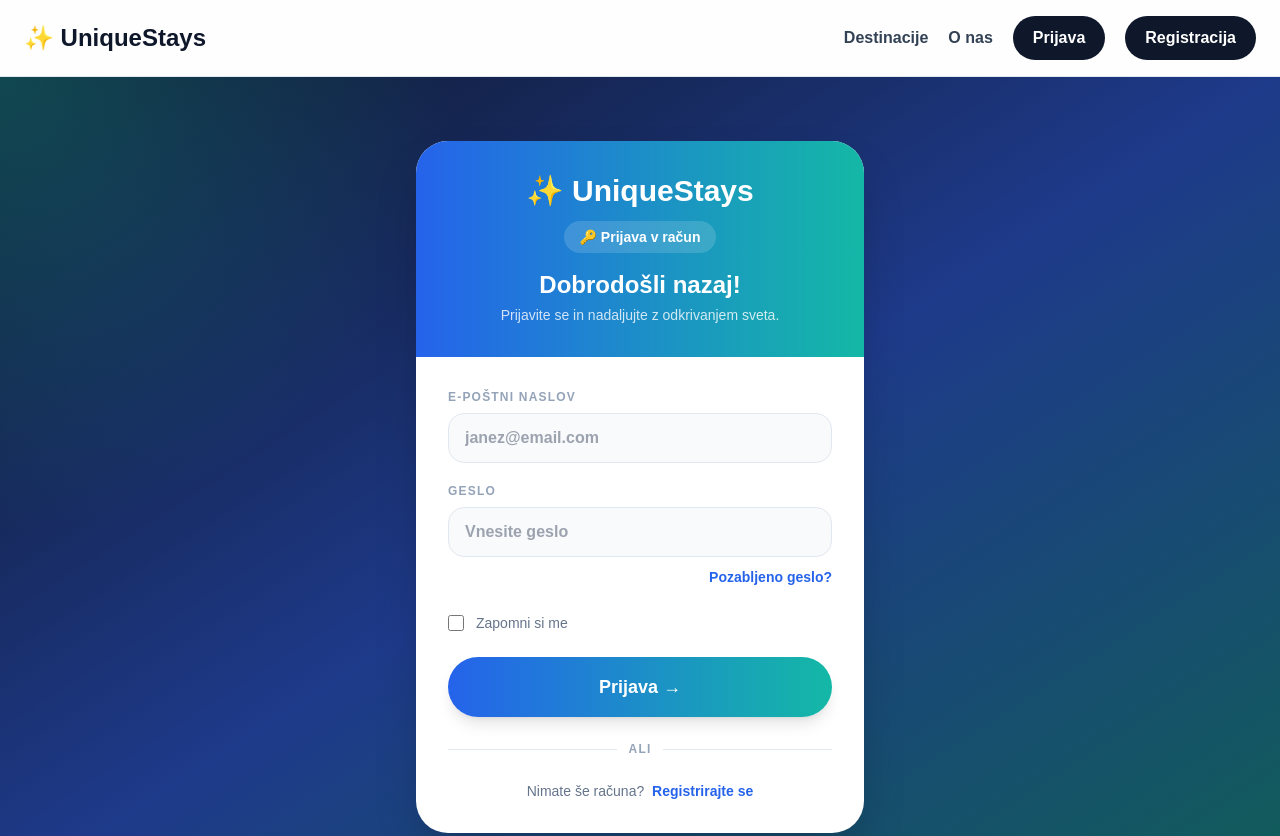
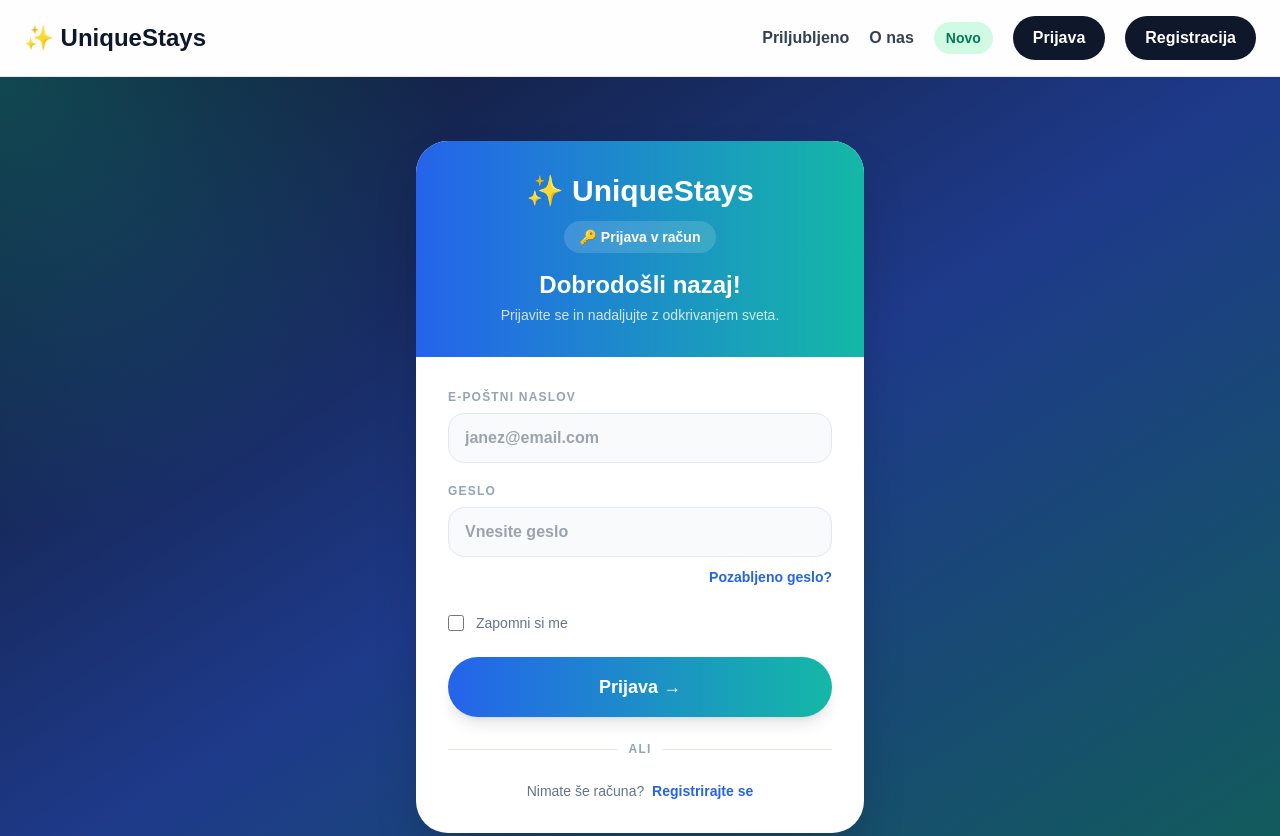
Before and after one commit to Mark7832/UniqueStays, a plain HTML site: page src/frontend/login.html in a window 1280 px wide. Shown: the top 836 px of the page. Drawn offline with nearby package versions, Linux system fonts and the light colour scheme.

Commit message:
update login.html

```diff
--- a/src/frontend/login.html
+++ b/src/frontend/login.html
@@ -30,8 +30,9 @@
             </div>
 
             <div class="flex flex-wrap items-center justify-center gap-5">
-                <a href="index.html#destinations" class="font-semibold hover:text-blue-600 transition">Destinacije</a>
+                <a href="index.html#popular" class="font-semibold hover:text-blue-600 transition">Priljubljeno</a>
                 <a href="index.html#about" class="font-semibold hover:text-blue-600 transition">O nas</a>
+                <a href="index.html#new" class="px-3 py-1.5 rounded-full bg-emerald-100 text-emerald-700 text-sm font-bold hover:bg-emerald-200 transition-all duration-200">Novo</a>
 
                 <a id="btnPrijava" href="login.html" class="px-5 py-2.5 rounded-full bg-slate-900 text-white font-bold hover:bg-blue-600 transition-all duration-200 hover:-translate-y-1">
                     Prijava
```
